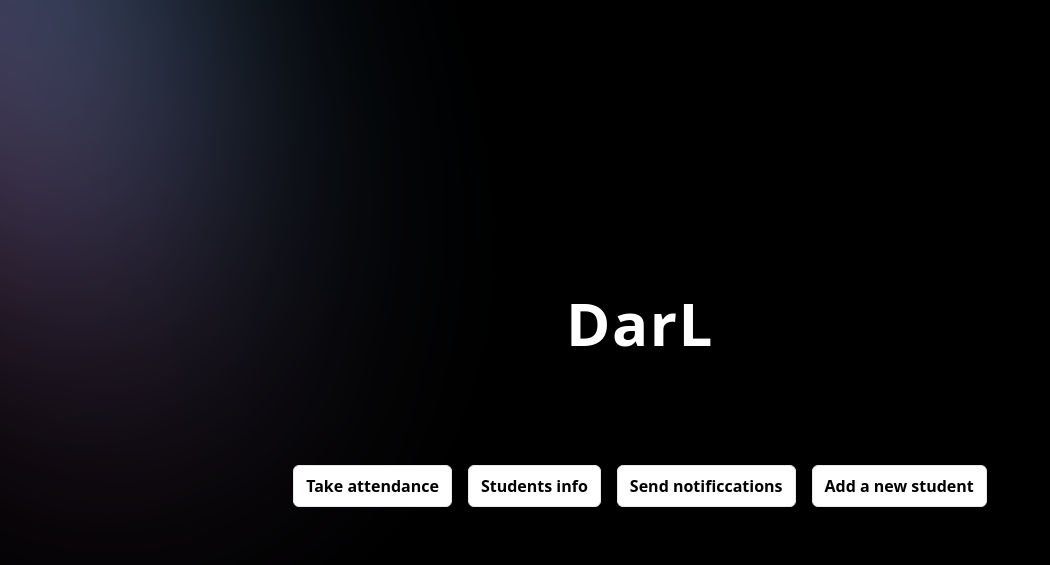
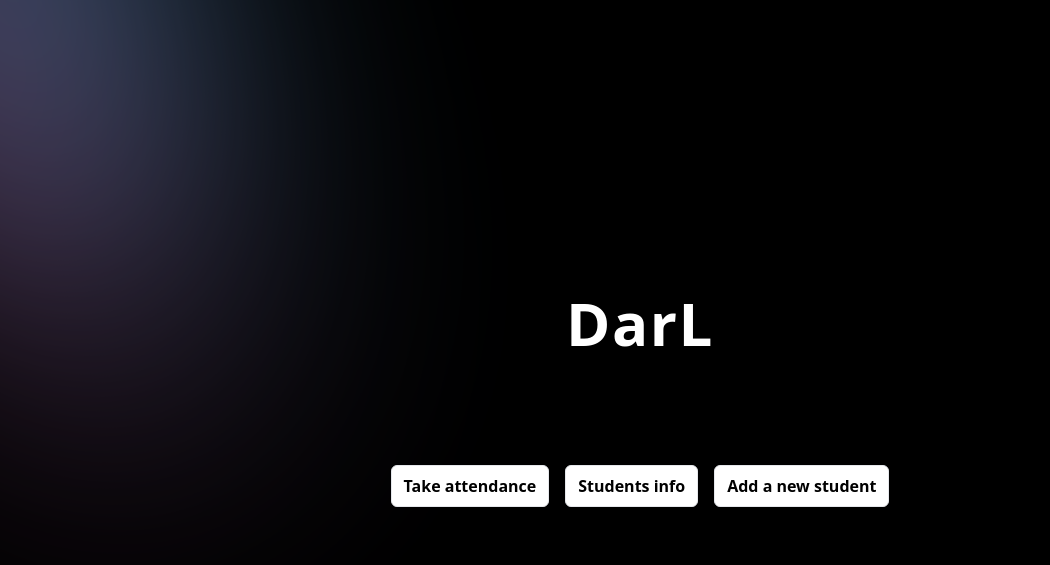
Before and after one commit to localrice/dalton-attendance, a Flask app: page / in a window 1280 px wide. Shown: the top 565 px of the page, without its empty margins (0-1050 px from the left). Run offline with Flask 3, Linux system fonts and the light colour scheme; style sheets or scripts are compiled from the project's sources.

Commit message:
reverted changes to the index page

```diff
--- a/templates/index.html
+++ b/templates/index.html
@@ -29,9 +29,6 @@
         <a href="/students" class="button">
           <span class="font-sans font-semibold">Students info</span>
         </a>
-        <a href="/sendNotifications" class="button">
-          <span class="font-sans font-semibold">Send notificcations</span>
-        </a>
         <a href="/addStudents" class="button">
           <span class="font-sans font-semibold">Add a new student</span>
         </a>
```
